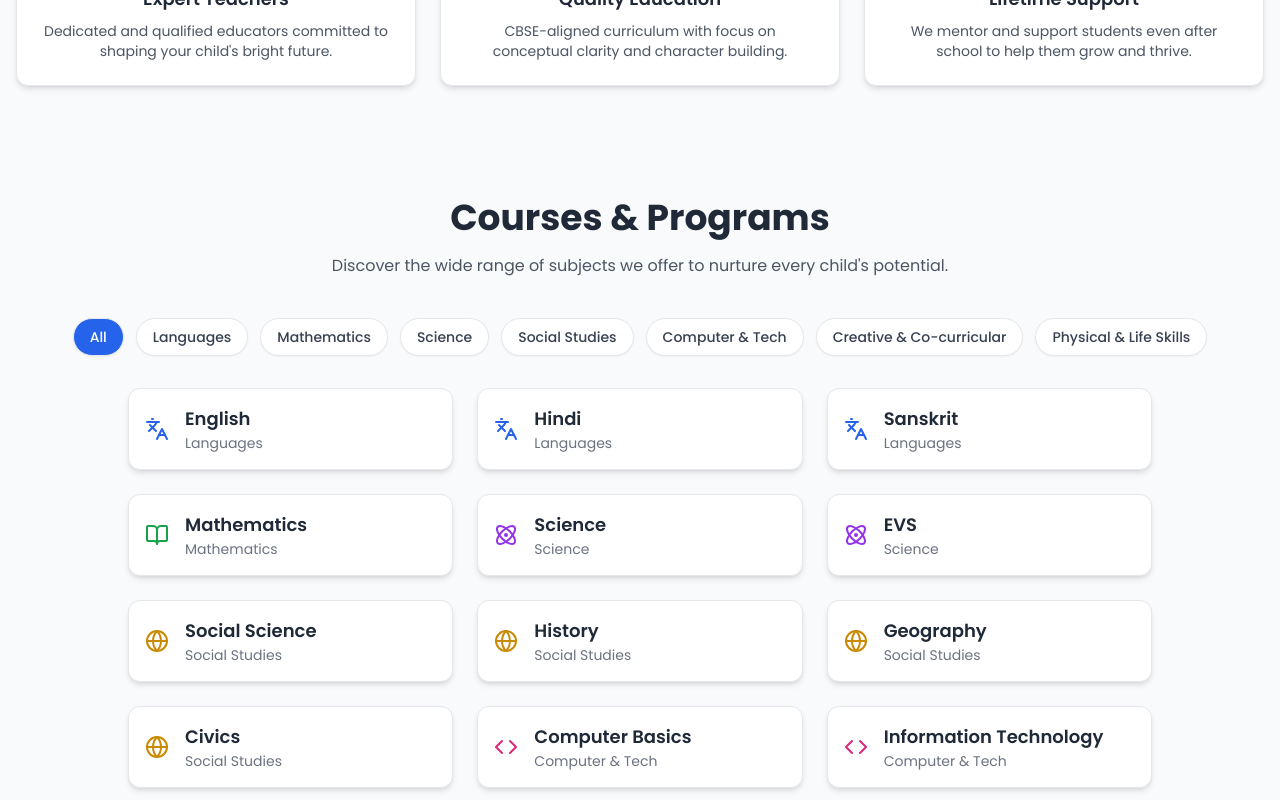
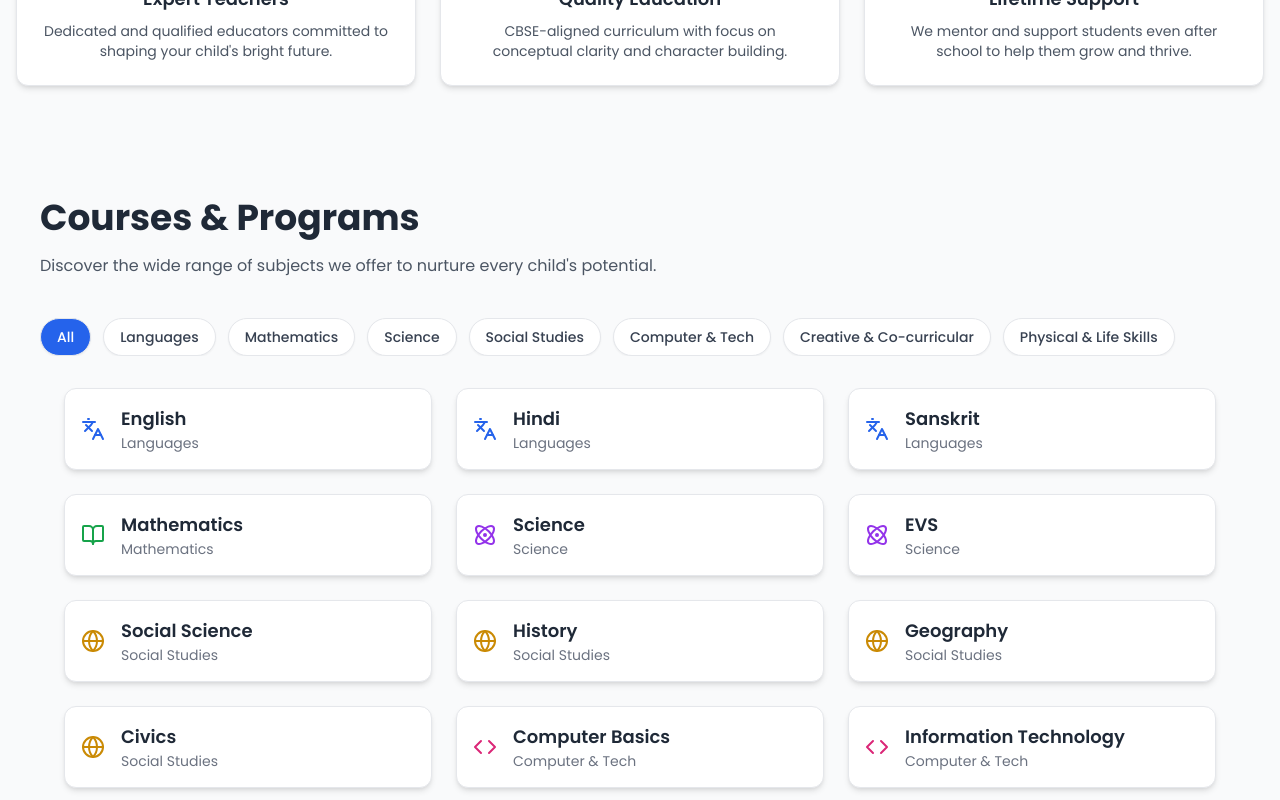
Before and after one commit to prashantkumarpro/MPS, a React (Vite) app: page / in a window 1280 px wide. Shown: the part 1380-2180 px from the top of the page. Built offline with nearby package versions, Linux system fonts and the light colour scheme.

Commit message:
UI updated

```diff
--- a/src/components/CoursesAndPrograms.jsx
+++ b/src/components/CoursesAndPrograms.jsx
@@ -1,86 +1,103 @@
-import { useState } from "react";
-import { BookOpen, Atom, Globe, Code, Palette, Languages, Dumbbell } from "lucide-react"; // Icon pack
+import { useState } from 'react'
+import {
+  BookOpen,
+  Atom,
+  Globe,
+  Code,
+  Palette,
+  Languages,
+  Dumbbell
+} from 'lucide-react'
 
 const categoryIcons = {
-  Languages: <Languages className="text-blue-600" />,
-  Mathematics: <BookOpen className="text-green-600" />,
-  Science: <Atom className="text-purple-600" />,
-  "Social Studies": <Globe className="text-yellow-600" />,
-  "Computer & Tech": <Code className="text-pink-600" />,
-  "Creative & Co-curricular": <Palette className="text-orange-500" />,
-  "Physical & Life Skills": <Dumbbell className="text-teal-600" />
-};
+  Languages: <Languages className='text-blue-600' />,
+  Mathematics: <BookOpen className='text-green-600' />,
+  Science: <Atom className='text-purple-600' />,
+  'Social Studies': <Globe className='text-yellow-600' />,
+  'Computer & Tech': <Code className='text-pink-600' />,
+  'Creative & Co-curricular': <Palette className='text-orange-500' />,
+  'Physical & Life Skills': <Dumbbell className='text-teal-600' />
+}
 
 const subjects = [
-  { name: "English", category: "Languages" },
-  { name: "Hindi", category: "Languages" },
-  { name: "Sanskrit", category: "Languages" },
-  { name: "Mathematics", category: "Mathematics" },
-  { name: "Science", category: "Science" },
-  { name: "EVS", category: "Science" },
-  { name: "Social Science", category: "Social Studies" },
-  { name: "History", category: "Social Studies" },
-  { name: "Geography", category: "Social Studies" },
-  { name: "Civics", category: "Social Studies" },
-  { name: "Computer Basics", category: "Computer & Tech" },
-  { name: "Information Technology", category: "Computer & Tech" },
-  { name: "Drawing & Crafts", category: "Creative & Co-curricular" },
-  { name: "Art & Culture", category: "Creative & Co-curricular" },
-  { name: "Physical Education", category: "Physical & Life Skills" },
-  { name: "General Knowledge", category: "Physical & Life Skills" }
-];
+  { name: 'English', category: 'Languages' },
+  { name: 'Hindi', category: 'Languages' },
+  { name: 'Sanskrit', category: 'Languages' },
+  { name: 'Mathematics', category: 'Mathematics' },
+  { name: 'Science', category: 'Science' },
+  { name: 'EVS', category: 'Science' },
+  { name: 'Social Science', category: 'Social Studies' },
+  { name: 'History', category: 'Social Studies' },
+  { name: 'Geography', category: 'Social Studies' },
+  { name: 'Civics', category: 'Social Studies' },
+  { name: 'Computer Basics', category: 'Computer & Tech' },
+  { name: 'Information Technology', category: 'Computer & Tech' },
+  { name: 'Drawing & Crafts', category: 'Creative & Co-curricular' },
+  { name: 'Art & Culture', category: 'Creative & Co-curricular' },
+  { name: 'Physical Education', category: 'Physical & Life Skills' },
+  { name: 'General Knowledge', category: 'Physical & Life Skills' }
+]
 
 const CoursesAndPrograms = () => {
-  const [selectedCategory, setSelectedCategory] = useState("All");
+  const [selectedCategory, setSelectedCategory] = useState('All')
 
-  const categories = ["All", ...new Set(subjects.map((subj) => subj.category))];
+  const categories = ['All', ...new Set(subjects.map(subj => subj.category))]
 
   const filteredSubjects =
-    selectedCategory === "All"
+    selectedCategory === 'All'
       ? subjects
-      : subjects.filter((s) => s.category === selectedCategory);
+      : subjects.filter(s => s.category === selectedCategory)
 
   return (
-    <section className="bg-gray-50 py-16 px-4">
-      <div className="max-w-6xl mx-auto text-center mb-10">
-        <h2 className="text-4xl font-bold text-gray-800 mb-4">Courses & Programs</h2>
-        <p className="text-gray-600 max-w-2xl mx-auto">
-          Discover the wide range of subjects we offer to nurture every child's potential.
+    <section className='bg-gray-50 py-16 px-4 sm:px-6 lg:px-10'>
+      <div className=' mx-auto text-left mb-10'>
+        <h2 className='text-2xl sm:text-3xl md:text-4xl font-bold text-gray-800 mb-4'>
+          Courses & Programs
+        </h2>
+        <p className='text-gray-600'>
+          Discover the wide range of subjects we offer to nurture every child's
+          potential.
         </p>
       </div>
 
-      <div className="flex flex-wrap justify-center gap-3 mb-8">
-        {categories.map((cat) => (
+      <div className='mb-8 overflow-x-auto'>
+        <div className='flex sm:flex-wrap flex-nowrap sm:justify-start gap-3 min-w-max sm:min-w-0 pb-2 sm:pb-0'>
+          {categories.map(cat => (
             <button
               key={cat}
               onClick={() => setSelectedCategory(cat)}
-            className={`px-4 py-2 text-sm rounded-full border transition font-medium shadow-sm ${
+              className={`whitespace-nowrap px-4 py-2 text-sm rounded-full border transition font-medium shadow-sm ${
                 selectedCategory === cat
-                ? "bg-blue-600 text-white"
-                : "bg-white text-gray-700 hover:bg-blue-50"
+                  ? 'bg-blue-600 text-white'
+                  : 'bg-white text-gray-700 hover:bg-blue-50'
               }`}
             >
               {cat}
             </button>
           ))}
         </div>
+      </div>
 
-      <div className="grid sm:grid-cols-2 md:grid-cols-3 gap-6 max-w-5xl mx-auto">
+      <div className='grid grid-cols-1 sm:grid-cols-2 md:grid-cols-3 gap-4 sm:gap-6 max-w-6xl mx-auto'>
         {filteredSubjects.map((subject, i) => (
           <div
             key={i}
-            className="bg-white border rounded-xl shadow-md p-4 flex items-center gap-4 hover:shadow-lg transition duration-300 hover:scale-[1.03]"
+            className='bg-white border rounded-xl shadow-md p-4 flex items-center gap-4 hover:shadow-lg transition duration-300 hover:scale-[1.02]'
           >
-            <div className="text-2xl">{categoryIcons[subject.category]}</div>
+            <div className='text-2xl shrink-0'>
+              {categoryIcons[subject.category]}
+            </div>
             <div>
-              <h3 className="text-lg font-semibold text-gray-800">{subject.name}</h3>
-              <p className="text-sm text-gray-500">{subject.category}</p>
+              <h3 className='text-base sm:text-lg font-semibold text-gray-800'>
+                {subject.name}
+              </h3>
+              <p className='text-sm text-gray-500'>{subject.category}</p>
             </div>
           </div>
         ))}
       </div>
     </section>
-  );
-};
+  )
+}
 
-export default CoursesAndPrograms;
+export default CoursesAndPrograms
--- a/src/components/GallerySection.jsx
+++ b/src/components/GallerySection.jsx
@@ -69,11 +69,14 @@ const GallerySection = () => {
             <SwiperSlide key={index}>
               <div
                 onClick={() => openModal(img)}
-                className='overflow-hidden rounded-xl shadow-md hover:shadow-lg cursor-pointer transition duration-300'
+                className='aspect-[4/3] overflow-hidden rounded-xl shadow-md hover:shadow-lg cursor-pointer transition duration-300'
               >
                 <img
                   src={img}
                   alt={`Gallery image ${index + 1}`}
+                  loading='lazy'
+                  width='400'
+                  height='256'
                   className='w-full h-64 object-cover hover:scale-105 transition-transform duration-300'
                 />
               </div>
--- a/src/components/Header.jsx
+++ b/src/components/Header.jsx
@@ -7,7 +7,7 @@ export default function Header () {
     <>
       <div className='w-full fixed top-0 left-0 z-50 bg-white flex justify-between whitespace-nowrap items-center shadow-[3px_3px_10px_1px_#c1c1c1] md:px-5'>
         <div className='w-full flex items-center'>
-          <img src={logo} alt='logo' className='size-20' />
+          <img src={logo} alt='logo' width={'80px'} height={'80px'} className='w-20 h-20' loading='lazy' />
           <h1 className='font-bold text-2xl leading-[0.8]  text-sky-700 '>
             MAX PUBLIC <br /> SCHOOL
           </h1>
--- a/src/components/Image.jsx
+++ b/src/components/Image.jsx
@@ -1,7 +1,7 @@
 import React from 'react'
 
 const Image = ({ image, name, className }) => {
-  return <img src={image} alt={name} className={`w-full ${className}`} />
+  return <img src={image} alt={name} className={`w-full aspect-[16/16] ${className}`} loading='lazy' />
 }
 
 export default Image
--- a/src/components/TeacherCard.jsx
+++ b/src/components/TeacherCard.jsx
@@ -2,7 +2,7 @@ const TeacherCard = ({ image, name, role }) => {
   return (
     <div className='bg-white rounded-xl shadow-md hover:shadow-xl transition p-6 text-center border border-gray-100'>
       <div className='w-24 h-24 mx-auto mb-4 rounded-full border-4 border-blue-600 overflow-hidden shadow-sm'>
-        <img src={image} alt={name} className='w-full h-full object-cover' />
+        <img src={image} alt={name} className='w-full h-full object-cover' loading="lazy" />
       </div>
       <h3 className='text-xl font-semibold text-gray-800'>{name}</h3>
       <p className='text-blue-500 font-medium'>{role}</p>
```
Lines whose indentation alone changed are shown as unchanged.
